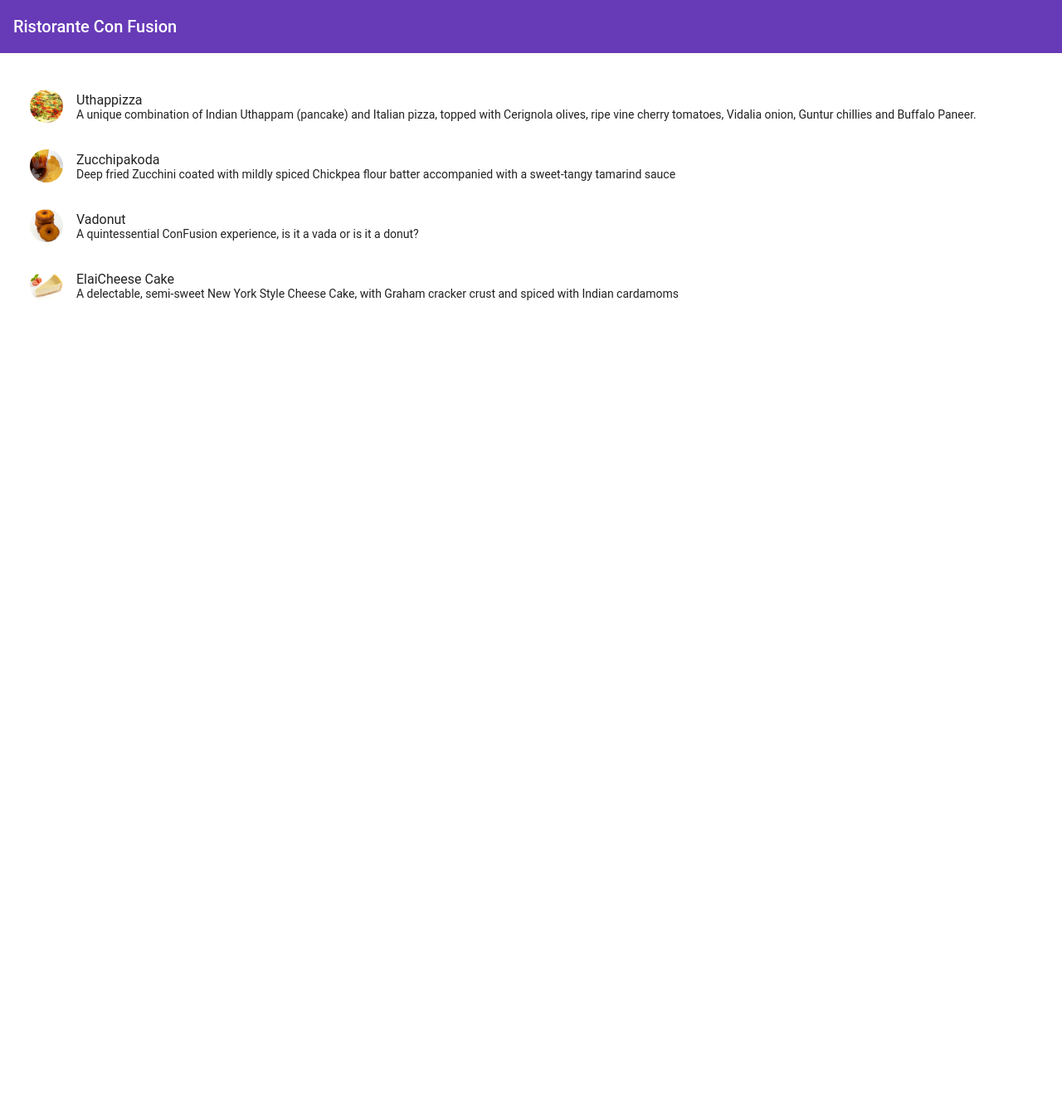
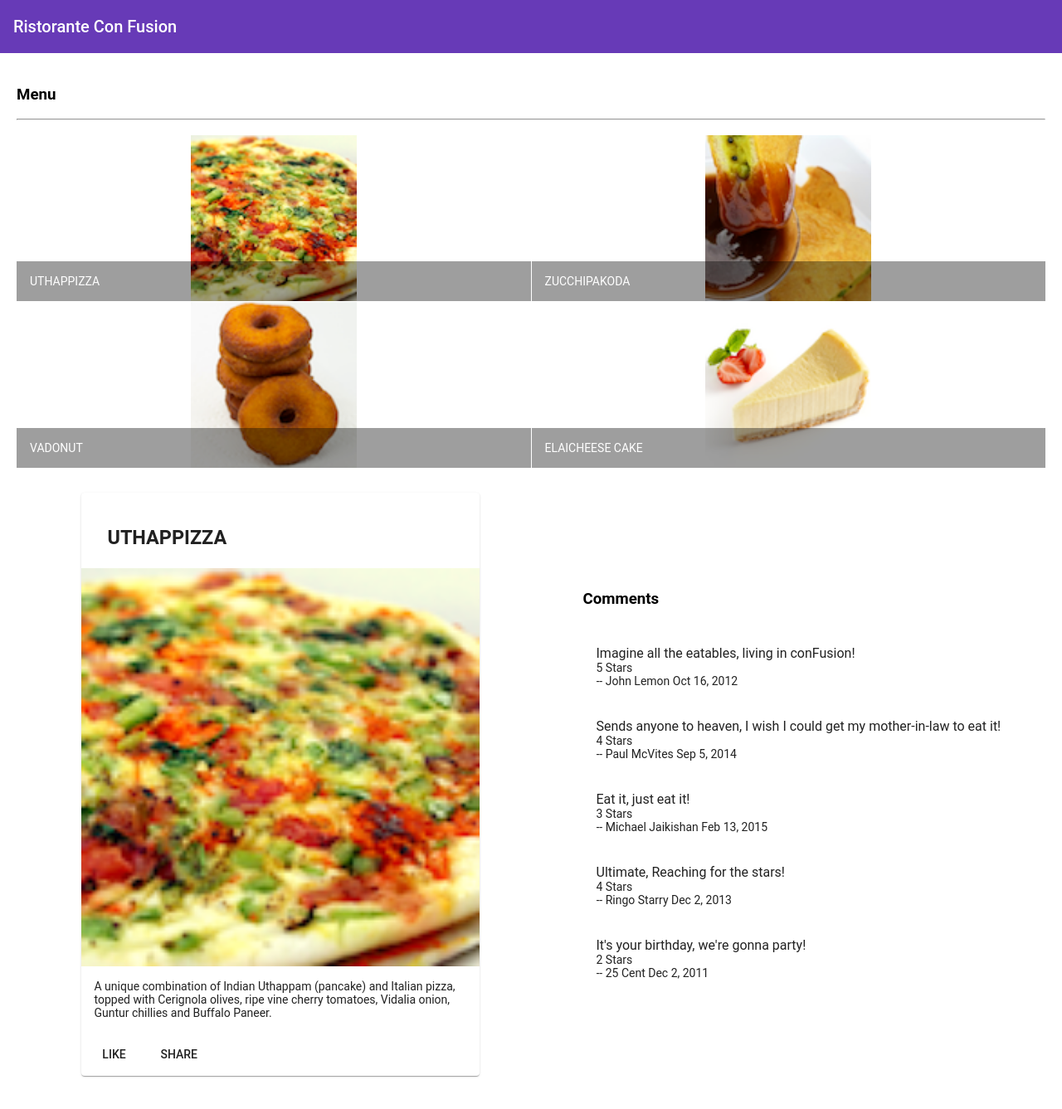
Before and after one commit to moelahmady/conFusion, an Angular app: page / in a window 1280 px wide. Shown: the whole page at 83% size. Before the commit the page ends 800 px from the top, so only its background shows below. Built offline with nearby package versions, Linux system fonts and the light colour scheme.

Commit message:
Assignment

```diff
--- /dev/null
+++ b/src/app/dishdetail/dishdetail.component.html
@@ -0,0 +1,43 @@
+<div class="container"
+    fxLayout="row"
+    fxLayout.sm="column"
+    fxLayout.xs="column"
+    fxLayoutAlign.gt-md="space-around center"
+    fxLayoutGap="10px"
+    fxLayoutGap.xs="0">
+
+  <div fxFlex="40">
+    <div fxFlex *ngIf="dish">
+      <mat-card>
+        <mat-card-header>
+          <mat-card-title>
+            <h3>{{ dish.name | uppercase}}</h3>
+          </mat-card-title>
+        </mat-card-header>
+        <img mat-card-image src={{dish.image}} alt={{dish.name}}>
+        <mat-card-content>
+          <p>{{dish.description}}
+          </p>
+        </mat-card-content>
+        <mat-card-actions>
+          <button mat-button>LIKE</button>
+          <button mat-button>SHARE</button>
+        </mat-card-actions>
+      </mat-card>
+    </div>
+  </div>
+
+  <div fxFlex="40">
+    <div fxFlex *ngIf="dish">
+      <h3>Comments</h3>
+        <mat-list>
+          <mat-list-item *ngFor="let comments of dishComments">
+            <p matLine>{{comments.comment}}</p>
+            <p matLine>{{comments.rating}} Stars</p>
+            <p matLine>-- {{comments.author}} {{comments.date | date}}</p>
+          </mat-list-item>
+        </mat-list>
+    </div>
+  </div>
+
+</div>
--- /dev/null
+++ b/src/app/dishdetail/dishdetail.component.ts
@@ -0,0 +1,61 @@
+import { Component, OnInit } from '@angular/core';
+import { Dish } from '../shared/dish';
+const DISH = {
+  id: '0',
+  name: 'Uthappizza',
+  image: '/assets/images/uthappizza.png',
+  category: 'mains',
+  featured: true,
+  label: 'Hot',
+  price: '4.99',
+  // tslint:disable-next-line:max-line-length
+  description: 'A unique combination of Indian Uthappam (pancake) and Italian pizza, topped with Cerignola olives, ripe vine cherry tomatoes, Vidalia onion, Guntur chillies and Buffalo Paneer.',
+  comments: [
+       {
+           rating: 5,
+           comment: 'Imagine all the eatables, living in conFusion!',
+           author: 'John Lemon',
+           date: '2012-10-16T17:57:28.556094Z'
+       },
+       {
+           rating: 4,
+           comment: 'Sends anyone to heaven, I wish I could get my mother-in-law to eat it!',
+           author: 'Paul McVites',
+           date: '2014-09-05T17:57:28.556094Z'
+       },
+       {
+           rating: 3,
+           comment: 'Eat it, just eat it!',
+           author: 'Michael Jaikishan',
+           date: '2015-02-13T17:57:28.556094Z'
+       },
+       {
+           rating: 4,
+           comment: 'Ultimate, Reaching for the stars!',
+           author: 'Ringo Starry',
+           date: '2013-12-02T17:57:28.556094Z'
+       },
+       {
+           rating: 2,
+           comment: 'It\'s your birthday, we\'re gonna party!',
+           author: '25 Cent',
+           date: '2011-12-02T17:57:28.556094Z'
+       }
+   ]
+};
+@Component({
+  selector: 'app-dishdetail',
+  templateUrl: './dishdetail.component.html',
+  styleUrls: ['./dishdetail.component.scss']
+})
+export class DishdetailComponent implements OnInit {
+
+  dish = DISH;
+  dishComments = DISH.comments;
+
+  constructor() { }
+
+  ngOnInit() {
+  }
+
+}
--- a/src/app/menu/menu.component.html
+++ b/src/app/menu/menu.component.html
@@ -2,14 +2,24 @@
      fxLayout="column"
      fxLayoutGap="10px">
 
-  <mat-list fxFlex>
-    <mat-list-item *ngFor="let dish of dishes">
-      <img matListAvatar src={{dish.image}} alt={{dish.name}}>
-      <h1 matLine> {{dish.name}} </h1>
-      <p matLine>
-        <span> {{dish.description}} </span>
-      </p>
-    </mat-list-item>
-  </mat-list>
+  <div fxFlex>
+    <div>
+      <h3>Menu</h3>
+      <hr>
+    </div>
+  </div>
+
+  <div fxFlex>
+    <mat-grid-list cols="2" rowHeight="200px">
+      <mat-grid-tile *ngFor="let dish of dishes">
+        <img height="200px" src={{dish.image}} alt={{dish.name}}>
+        <mat-grid-tile-footer>
+          <h1>{{dish.name | uppercase}}</h1>
+        </mat-grid-tile-footer>
+      </mat-grid-tile>
+    </mat-grid-list>
+  </div>
+
+  <app-dishdetail></app-dishdetail>
 
 </div>
--- a/src/app/menu/menu.component.ts
+++ b/src/app/menu/menu.component.ts
@@ -1,14 +1,6 @@
 import { Component, OnInit } from '@angular/core';
 import {Dish} from '../shared/dish';
-
-@Component({
-  selector: 'app-menu',
-  templateUrl: './menu.component.html',
-  styleUrls: ['./menu.component.scss']
-})
-export class MenuComponent implements OnInit {
-
-  dishes: Dish[] = [
+const DISHES : Dish[] = [
   {
     id: '0',
     name: 'Uthappizza',
@@ -52,6 +44,15 @@
   }
  ];
 
+@Component({
+  selector: 'app-menu',
+  templateUrl: './menu.component.html',
+  styleUrls: ['./menu.component.scss']
+})
+export class MenuComponent implements OnInit {
+
+  dishes: Dish[] = DISHES;
+  selectedDish: Dish = DISHES[1];
    constructor() {}
    ngOnInit() {
 
```
Also changed, not shown: src/app/app.module.ts (+11 -2 lines), src/app/dishdetail/dishdetail.component.scss (added), 1 other file (tests, documents, lock files or other folders). Lines whose indentation alone changed are shown as unchanged.
